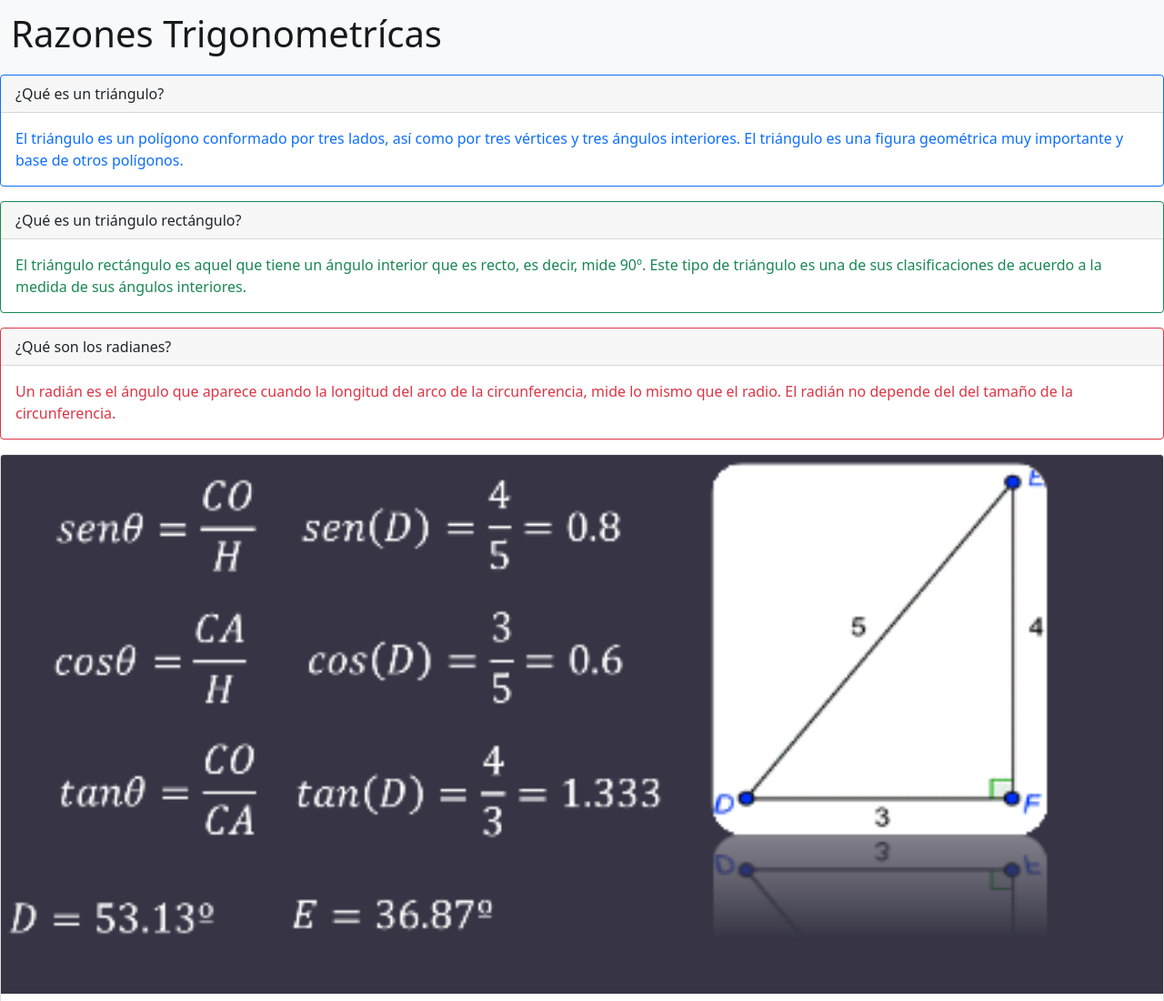
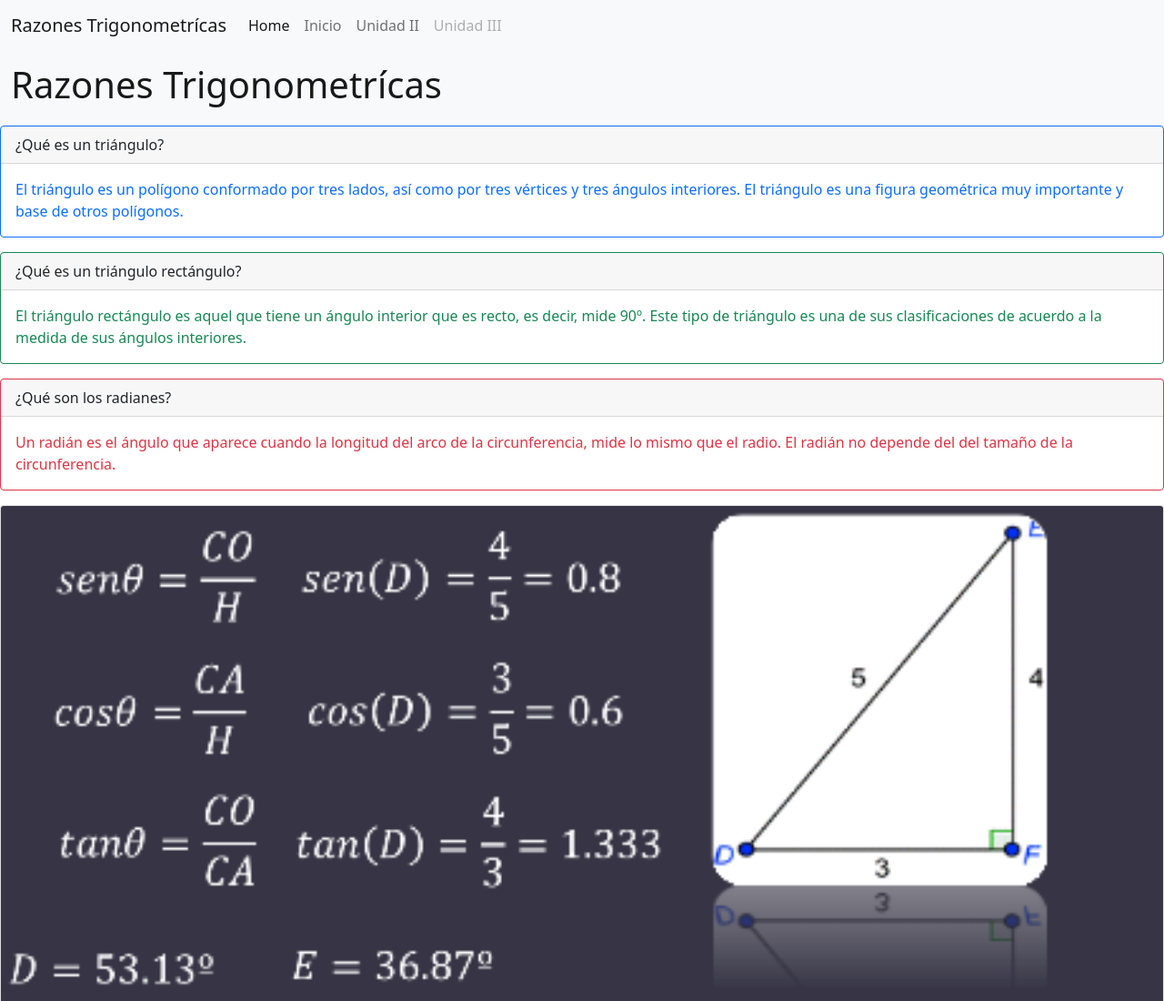
Before and after one commit to valeriaa15/valeriaar, a plain HTML site: page Unidad1.html in a window 1280 px wide. Shown: the top 1100 px of the page at 91% size. Drawn offline with nearby package versions, Linux system fonts and the light colour scheme.

Commit message:
Update Unidad1.html

```diff
--- a/Unidad1.html
+++ b/Unidad1.html
@@ -8,6 +8,22 @@
     <link href="https://cdn.jsdelivr.net/npm/bootstrap@5.1.3/dist/css/bootstrap.min.css" rel="stylesheet" integrity="sha384-1BmE4kWBq78iYhFldvKuhfTAU6auU8tT94WrHftjDbrCEXSU1oBoqyl2QvZ6jIW3" crossorigin="anonymous">
 </head>
 <body>
+    <nav class="navbar navbar-expand-lg navbar-light bg-light">
+  <div class="container-fluid">
+    <a class="navbar-brand" href="#">Razones Trigonometrícas</a>
+    <button class="navbar-toggler" type="button" data-bs-toggle="collapse" data-bs-target="#navbarNavAltMarkup" aria-controls="navbarNavAltMarkup" aria-expanded="false" aria-label="Toggle navigation">
+      <span class="navbar-toggler-icon"></span>
+    </button>
+    <div class="collapse navbar-collapse" id="navbarNavAltMarkup">
+      <div class="navbar-nav">
+        <a class="nav-link active" aria-current="page" href="#">Home</a>
+        <a class="nav-link" href="index.html">Inicio</a>
+        <a class="nav-link" href="Unidad II">Unidad II</a>
+        <a class="nav-link disabled">Unidad III</a>
+      </div>
+    </div>
+  </div>
+</nav>
     <div id="contenedor">
        <!-- As a heading -->
 <nav class="navbar navbar-light bg-light">
```
